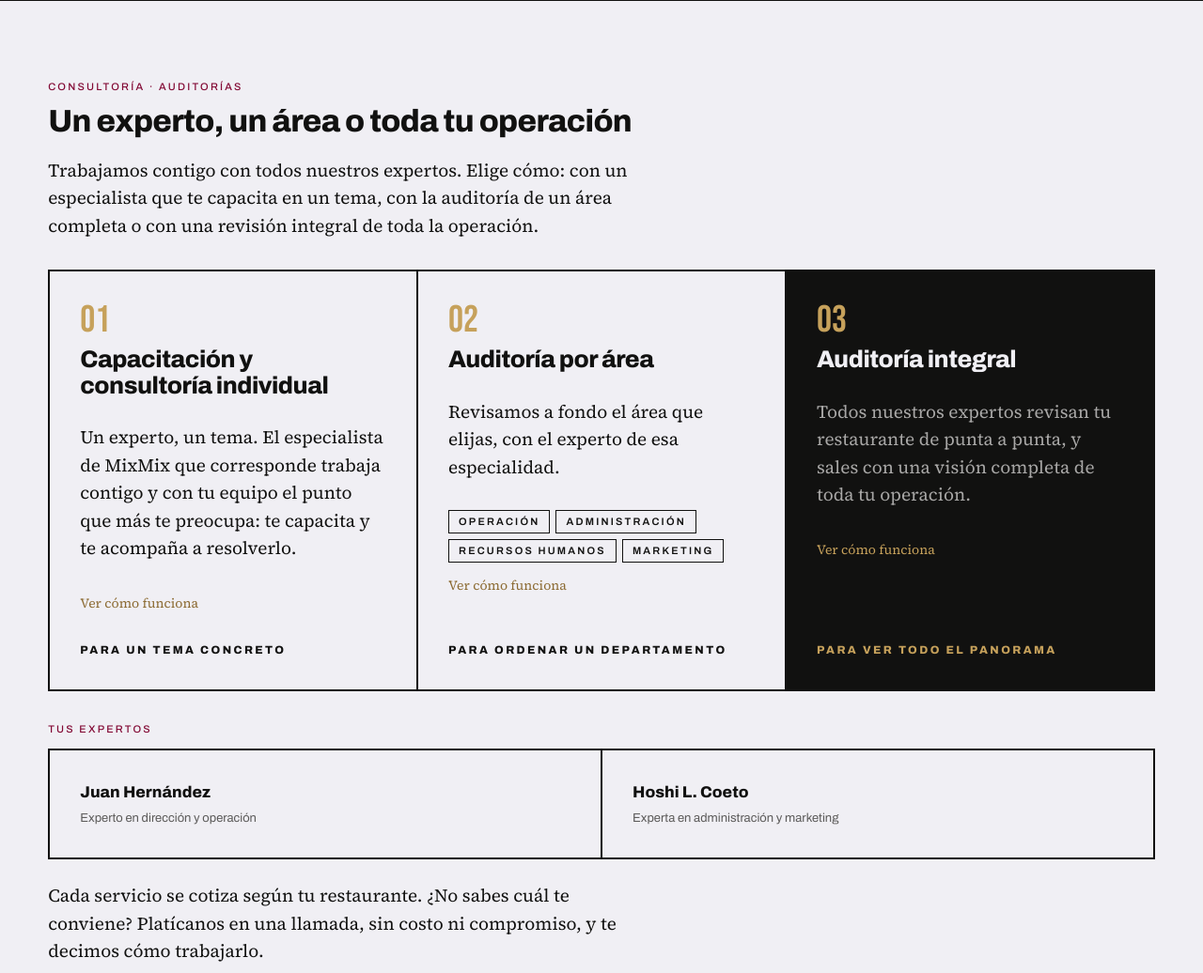
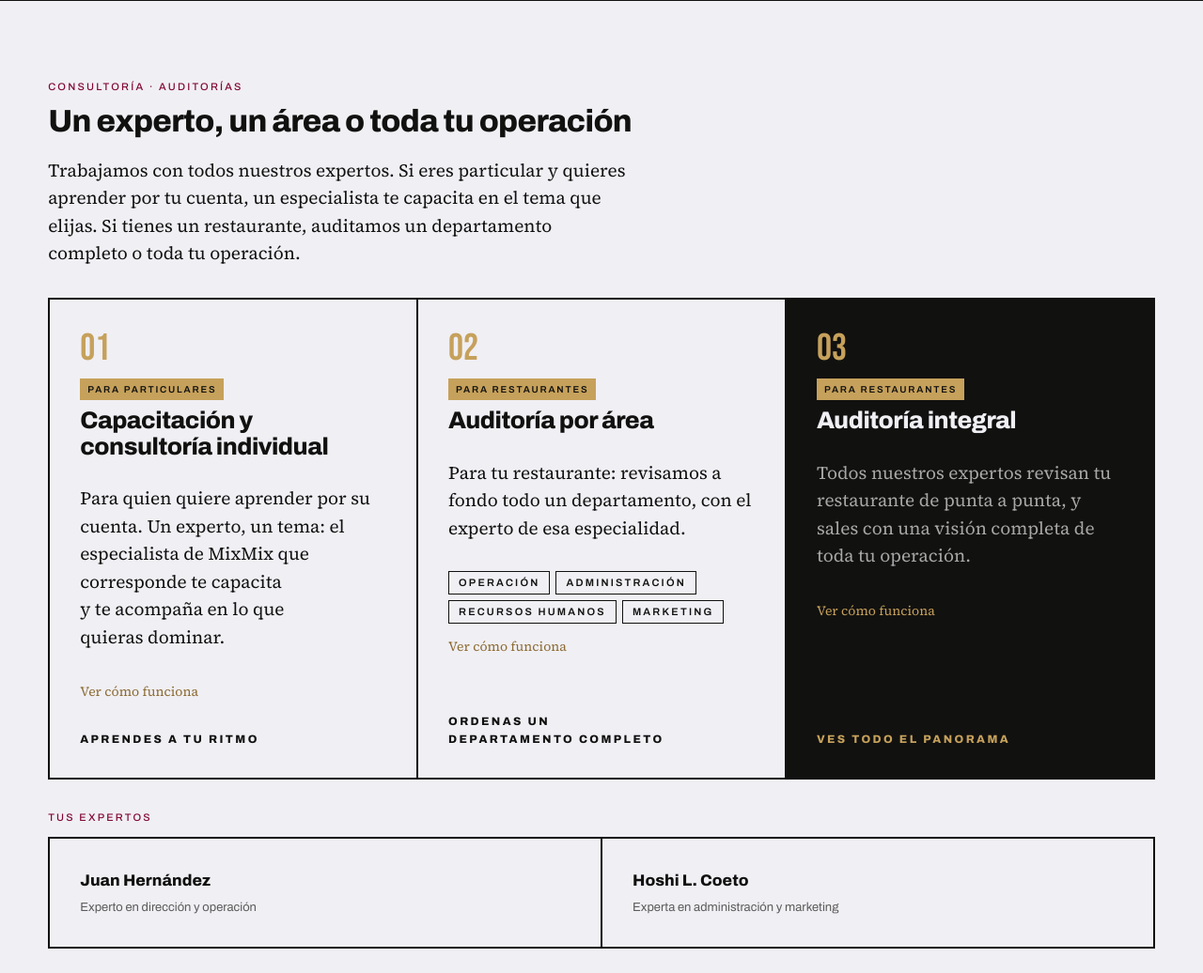
Before and after one commit to hoshilc/mixmix-group, a PHP site: page / in a window 1280 px wide. Shown: the part 878-1914 px from the top of the page at 94% size. Run offline with PHP 8.4, Linux system fonts and the light colour scheme.

Commit message:
Consultoria: capacitacion individual es para particulares; auditorias son para restaurantes (Home, Consultoria y Contacto)
Co-Authored-By: Claude Sonnet 5.5 <noreply@anthropic.com>

```diff
--- a/contacto.html
+++ b/contacto.html
@@ -66,9 +66,9 @@
               <label for="interes">¿Qué te interesa?</label>
               <select class="mm-input" id="interes" name="interes">
                 <option value="llamada">Agendar una llamada gratis</option>
-                <option value="individual">Capacitación y consultoría individual</option>
-                <option value="area">Auditoría por área</option>
-                <option value="integral">Auditoría integral</option>
+                <option value="individual">Capacitación y consultoría individual (particulares)</option>
+                <option value="area">Auditoría por área (restaurantes)</option>
+                <option value="integral">Auditoría integral (restaurantes)</option>
                 <option value="intensiva">MixMix Intensiva</option>
                 <option value="reingenieria">Reingeniería 360</option>
                 <option value="descargables">Descargables (manuales, formatos, paquetes)</option>
--- a/css/site.css
+++ b/css/site.css
@@ -643,3 +643,4 @@ h2.mm-acc-title { margin: 0; }
 @media (max-width: 760px) {
   .mm-header .mm-header-util { margin-left: 0; }
 }
+.mm-audit-grid .mm-tag { align-self: flex-start; margin: var(--mm-space-3) 0 0; }
--- a/index.html
+++ b/index.html
@@ -82,30 +82,33 @@
     <div class="mm-container">
       <p class="mm-label mm-label-accent">Consultoría · Auditorías</p>
       <h2 class="mm-h2">Un experto, un área o toda tu operación</h2>
-      <p class="mm-body">Trabajamos contigo con todos nuestros expertos. Elige cómo: con un especialista que te capacita en un tema, con la auditoría de un área completa o con una revisión integral de toda la operación.</p>
+      <p class="mm-body">Trabajamos con todos nuestros expertos. Si eres particular y quieres aprender por tu cuenta, un especialista te capacita en el tema que elijas. Si tienes un restaurante, auditamos un departamento completo o toda tu operación.</p>
 
       <div class="mm-grid mm-grid-3 mm-audit-grid">
         <div class="mm-cell">
           <span class="mm-pillar-num">01</span>
+          <p class="mm-tag mm-tag-gold">Para particulares</p>
           <h3 class="mm-h2">Capacitación y consultoría individual</h3>
-          <p class="mm-body">Un experto, un tema. El especialista de MixMix que corresponde trabaja contigo y con tu equipo el punto que más te preocupa: te capacita y te acompaña a resolverlo.</p>
+          <p class="mm-body">Para quien quiere aprender por su cuenta. Un experto, un tema: el especialista de MixMix que corresponde te capacita y te acompaña en lo que quieras dominar.</p>
           <p class="mm-body" style="font-size:14px"><a href="consultoria.html#individual">Ver cómo funciona</a></p>
-          <p class="mm-home-pkg-meta">Para un tema concreto</p>
+          <p class="mm-home-pkg-meta">Aprendes a tu ritmo</p>
         </div>
         <div class="mm-cell">
           <span class="mm-pillar-num">02</span>
+          <p class="mm-tag mm-tag-gold">Para restaurantes</p>
           <h3 class="mm-h2">Auditoría por área</h3>
-          <p class="mm-body">Revisamos a fondo el área que elijas, con el experto de esa especialidad.</p>
+          <p class="mm-body">Para tu restaurante: revisamos a fondo todo un departamento, con el experto de esa especialidad.</p>
           <p class="mm-chips"><span>Operación</span><span>Administración</span><span>Recursos Humanos</span><span>Marketing</span></p>
           <p class="mm-body" style="font-size:14px"><a href="consultoria.html#area">Ver cómo funciona</a></p>
-          <p class="mm-home-pkg-meta">Para ordenar un departamento</p>
+          <p class="mm-home-pkg-meta">Ordenas un departamento completo</p>
         </div>
         <div class="mm-cell-dark">
           <span class="mm-pillar-num">03</span>
+          <p class="mm-tag mm-tag-gold">Para restaurantes</p>
           <h3 class="mm-h2" style="color:var(--mm-bone)">Auditoría integral</h3>
           <p class="mm-body" style="color:var(--mm-stone-onblack)">Todos nuestros expertos revisan tu restaurante de punta a punta, y sales con una visión completa de toda tu operación.</p>
           <p class="mm-body" style="font-size:14px"><a href="consultoria.html#integral" style="color:var(--mm-gold)">Ver cómo funciona</a></p>
-          <p class="mm-home-pkg-meta" style="color:var(--mm-gold)">Para ver todo el panorama</p>
+          <p class="mm-home-pkg-meta" style="color:var(--mm-gold)">Ves todo el panorama</p>
         </div>
       </div>
 
```
Also changed, not shown: consultoria.html (+6 -6 lines).
